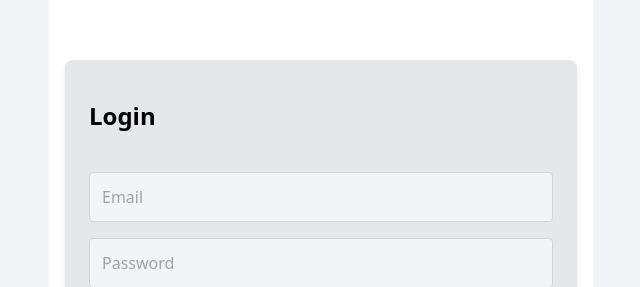
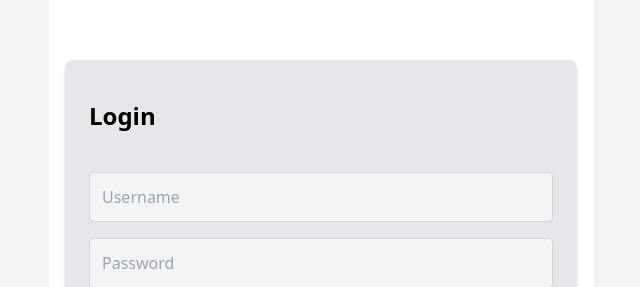
Before and after one commit to AbdullahNoor-codes/BashBoard, a React (Vite) app in the folder bashhub-main/: page /login in a window 1280 px wide. Shown: the part 188-475 px from the top of the page, without its empty margins (319-959 px from the left). Built offline with nearby package versions, Linux system fonts and the light colour scheme.

Commit message:
changed email to username

```diff
--- a/bashhub-main/src/pages/Login.jsx
+++ b/bashhub-main/src/pages/Login.jsx
@@ -4,7 +4,7 @@ import axios from 'axios'; // Import Axios
 import { Button } from '@/components/ui/button';
 
 const Login = () => {
-    const [email, setEmail] = useState('');
+    const [username, setUsername] = useState('');
     const [password, setPassword] = useState('');
     const [error, setError] = useState('');
     const navigate = useNavigate();
@@ -14,9 +14,9 @@ const Login = () => {
 
         try {
             // Make a POST request to the /login API endpoint
-            const response = await axios.post('https://server-bashboard.vercel.app/login', {
-                // const response = await axios.post('http://localhost:3000/login', {
-                email,
+            // const response = await axios.post('https://server-bashboard.vercel.app/login', {
+                const response = await axios.post('http://localhost:3000/login', {
+                    username,
                 password,
             });
 
@@ -46,10 +46,10 @@ const Login = () => {
                 </div>
                 {error && <div className="mb-4 text-red-500 text-sm md:text-base">{error}</div>}
                 <input
-                    type="email"
-                    placeholder="Email"
-                    value={email}
-                    onChange={(e) => setEmail(e.target.value)}
+                    type="text"
+                    placeholder="Username"
+                    value={username}
+                    onChange={(e) => setUsername(e.target.value)}
                     className="w-full p-2 md:p-3 mb-4 border rounded bg-gray-100 border-gray-300 text-black text-sm md:text-base"
                 />
                 <input
```
